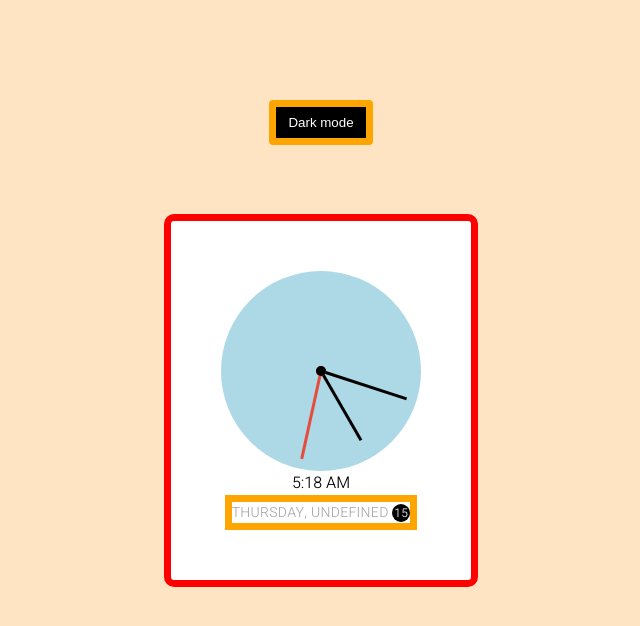
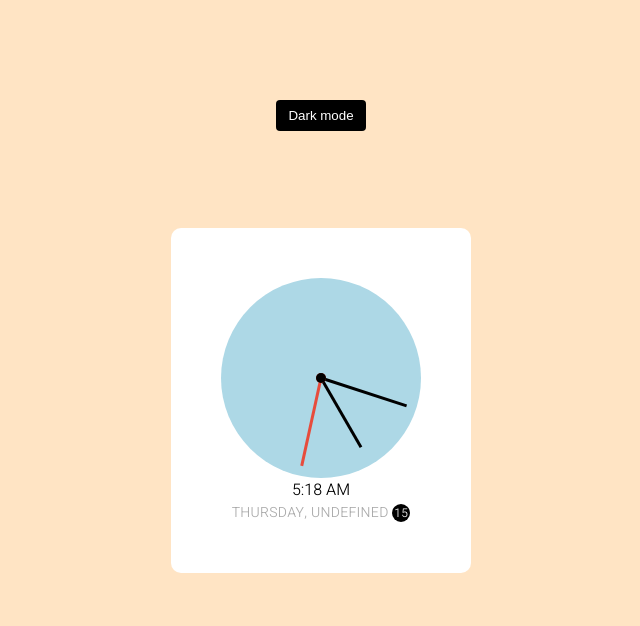
Before and after one commit to TomE1/clock-with-dark-mode, a plain HTML site: page index.html in a window 1280 px wide. Shown: the whole page, without its empty margins (319-959 px from the left). Drawn offline with Linux system fonts and the light colour scheme.

Commit message:
Update style.css

```diff
--- a/style.css
+++ b/style.css
@@ -55,7 +55,7 @@
 
   /* cool borders */
 
-  --borderRed: 7px solid red;
+/*   --borderRed: 7px solid red;
   --borderLime: 7px solid lime;
   --borderPink: 7px solid pink;
   --borderViolet: 7px solid violet;
@@ -72,7 +72,7 @@
   --borderGray: 7px solid gray;
   --borderGreen: 7px solid green;
   --borderAqua: 7px solid aqua;
-  --borderTurquoise: 7px solid turquoise;
+  --borderTurquoise: 7px solid turquoise; */
 
   /* box shadow*/
   --shadow-1: 0 1px 3px 0 rgba(0, 0, 0, 0.1), 0 1px 2px 0 rgba(0, 0, 0, 0.06);
```
